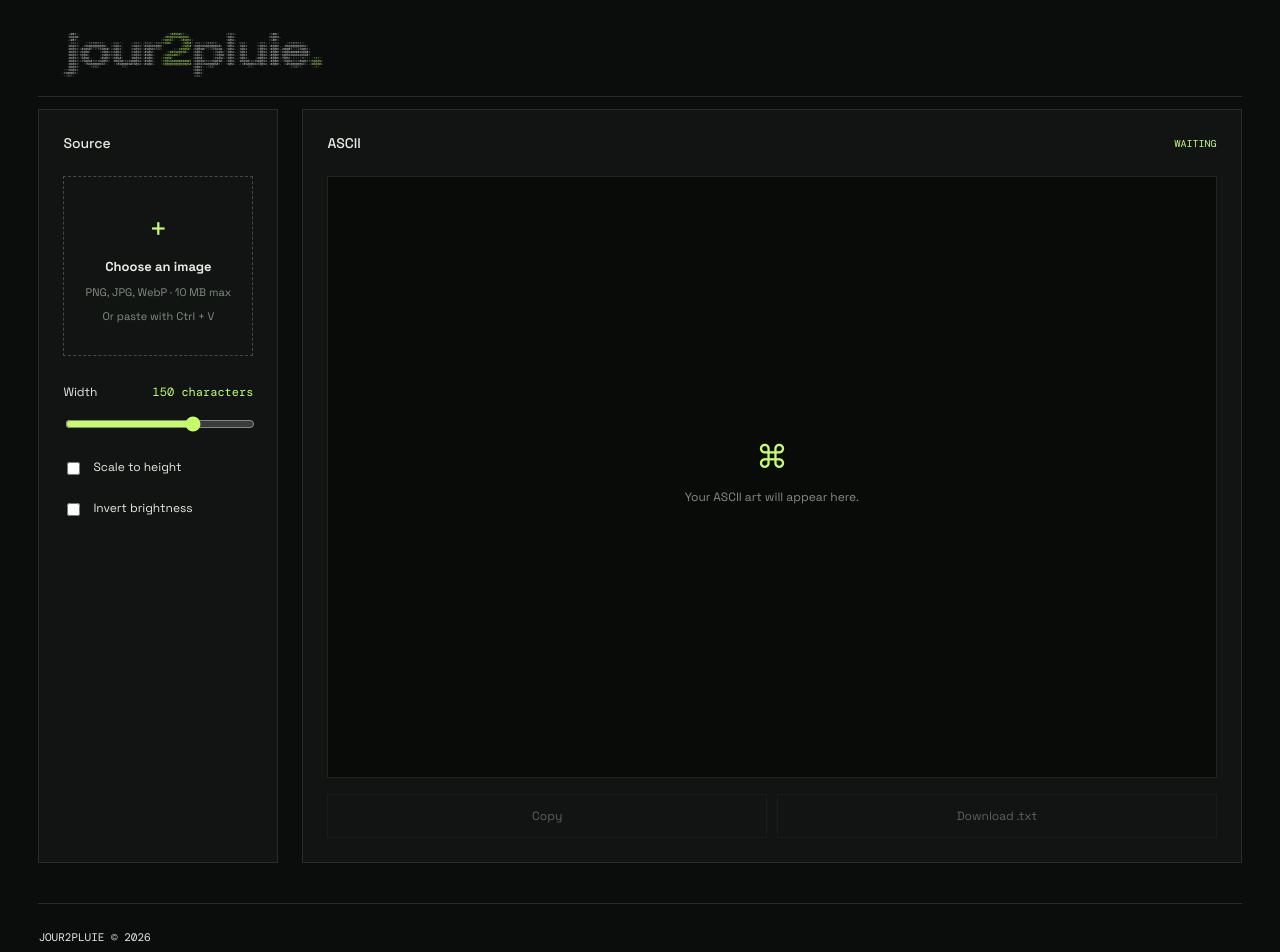
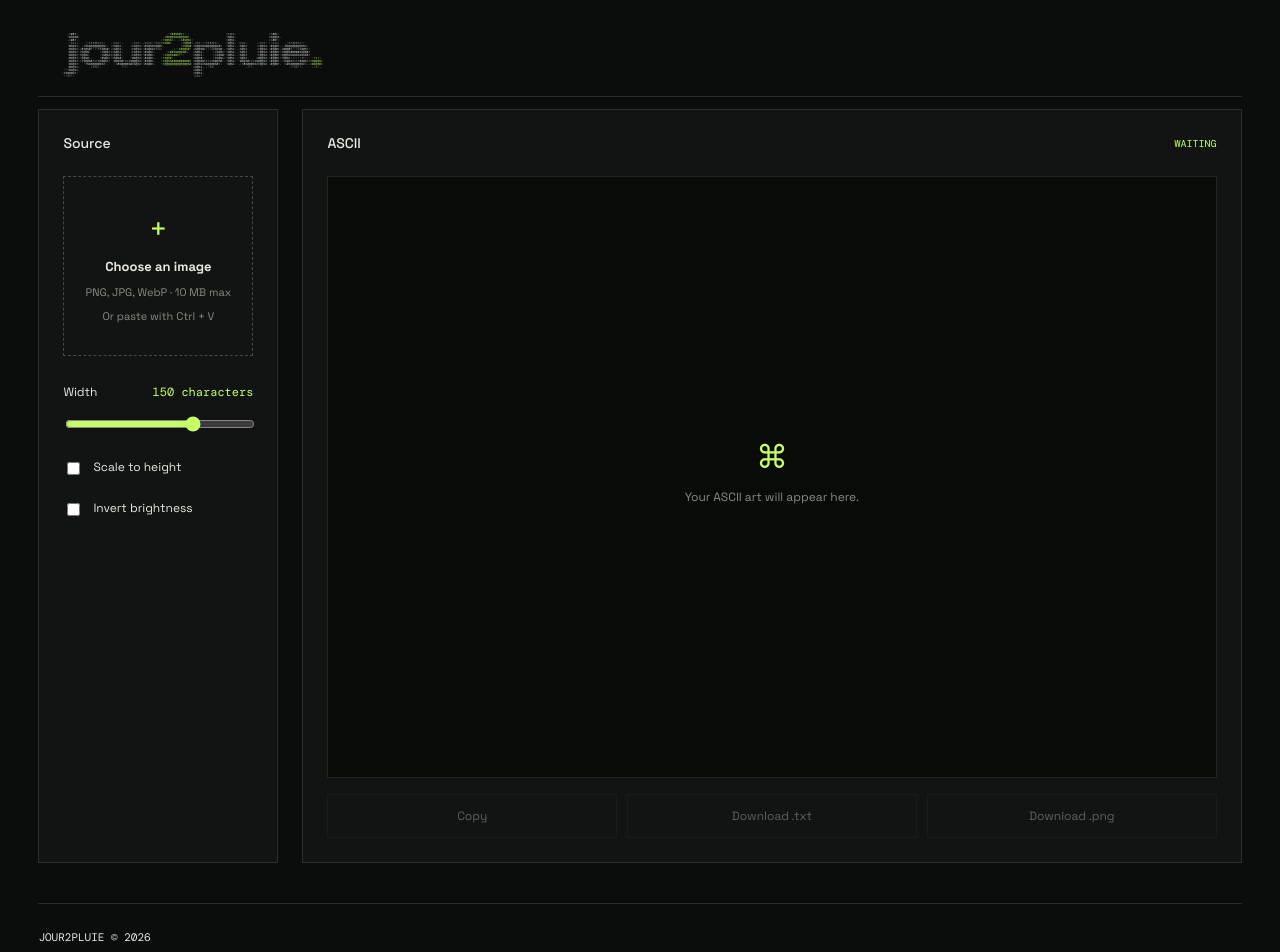
Before and after one commit to theopopelin/jour2pluie, a Vue app: page / in a window 1280 px wide. Shown: the top 952 px of the page. Built offline with nearby package versions, Linux system fonts and the light colour scheme.

Commit message:
export moved to composable and added png export

```diff
--- a/src/components/Main.vue
+++ b/src/components/Main.vue
@@ -3,6 +3,7 @@ import { ref, watch } from "vue";
 import { imageToAscii } from "@/utils/imageToAscii.js";
 import { useImageLoader } from "@/composables/useImageLoader.js";
 import { useClipboard } from "@/composables/useClipboard.js";
+import { useAsciiExport } from "@/composables/useAsciiExport.js";
 import AsciiLogo from "@/components/AsciiLogo.vue";
 
 const {
@@ -15,10 +16,18 @@ const {
 useClipboard(loadImage);
 
 const ascii = ref("");
+const asciiContainer = ref(null);
+
 const scale = ref(150);
 const scaleMode = ref("width");
 const invert = ref(false);
-const copied = ref(false);
+
+const {
+  copied,
+  copyAscii,
+  downloadAscii,
+  downloadPng,
+} = useAsciiExport(ascii, asciiContainer, error);
 
 function generate() {
   if (!image.value) return;
@@ -47,36 +56,6 @@ function handleFile(event) {
   loadImage(file);
 
   event.target.value = "";
-}
-
-async function copyAscii() {
-  try {
-    await navigator.clipboard.writeText(ascii.value);
-    copied.value = true;
-
-    setTimeout(() => {
-      copied.value = false;
-    }, 1500);
-  } catch {
-    error.value = "Unable to copy the ASCII output.";
-  }
-}
-
-function downloadAscii() {
-  if (!ascii.value) return;
-
-  const blob = new Blob([ascii.value], {
-    type: "text/plain;charset=utf-8",
-  });
-
-  const url = URL.createObjectURL(blob);
-  const link = document.createElement("a");
-
-  link.href = url;
-  link.download = "jour2pluie.txt";
-  link.click();
-
-  URL.revokeObjectURL(url);
 }
 </script>
 
@@ -147,7 +126,7 @@ function downloadAscii() {
           <span>{{ ascii ? "GENERATED" : "WAITING" }}</span>
         </div>
 
-        <div class="ascii-container">
+        <div ref="asciiContainer" class="ascii-container">
           <pre v-if="ascii">{{ ascii }}</pre>
 
           <div v-else class="empty">
@@ -170,6 +149,13 @@ function downloadAscii() {
           >
             Download .txt
           </button>
+
+          <button
+            :disabled="!ascii"
+            @click="downloadPng"
+          >
+            Download .png
+          </button>
         </div>
       </div>
     </section>
--- /dev/null
+++ b/src/composables/useAsciiExport.js
@@ -0,0 +1,154 @@
+import { ref, onBeforeUnmount } from "vue";
+
+export function useAsciiExport(ascii, asciiContainer, error) {
+  const copied = ref(false);
+
+  let copyTimeout = null;
+
+  function downloadFile(blob, filename) {
+    const url = URL.createObjectURL(blob);
+    const link = document.createElement("a");
+
+    link.href = url;
+    link.download = filename;
+    link.click();
+
+    setTimeout(() => {
+      URL.revokeObjectURL(url);
+    }, 1000);
+  }
+
+  async function copyAscii() {
+    if (!ascii.value) return;
+
+    try {
+      await navigator.clipboard.writeText(ascii.value);
+
+      copied.value = true;
+
+      clearTimeout(copyTimeout);
+
+      copyTimeout = setTimeout(() => {
+        copied.value = false;
+      }, 1500);
+    } catch {
+      error.value = "Unable to copy the ASCII output.";
+    }
+  }
+
+  function downloadAscii() {
+    if (!ascii.value) return;
+
+    const blob = new Blob([ascii.value], {
+      type: "text/plain;charset=utf-8",
+    });
+
+    downloadFile(blob, "jour2pluie.txt");
+  }
+
+  async function downloadPng() {
+    if (!ascii.value) return;
+
+    try {
+      await document.fonts.ready;
+
+      const container = asciiContainer.value;
+      const pre = container?.querySelector("pre");
+
+      if (!container || !pre) {
+        throw new Error("Unable to find the ASCII output.");
+      }
+
+      const style = getComputedStyle(pre);
+      const containerStyle = getComputedStyle(container);
+
+      const lines = ascii.value.split("\n");
+
+      const paddingLeft = parseFloat(style.paddingLeft);
+      const paddingRight = parseFloat(style.paddingRight);
+      const paddingTop = parseFloat(style.paddingTop);
+      const paddingBottom = parseFloat(style.paddingBottom);
+
+      const lineHeight = parseFloat(style.lineHeight);
+
+      // Measure the width of one monospace character.
+      const measureCanvas = document.createElement("canvas");
+      const measureContext = measureCanvas.getContext("2d");
+
+      if (!measureContext) {
+        throw new Error("Unable to measure the font.");
+      }
+
+      measureContext.font = style.font;
+
+      const characterWidth = measureContext.measureText("M").width;
+
+      const maxCharacters = Math.max(
+        ...lines.map((line) => line.length)
+      );
+
+      const width = Math.ceil(
+        maxCharacters * characterWidth +
+        paddingLeft +
+        paddingRight
+      );
+
+      const height = Math.ceil(
+        lines.length * lineHeight +
+        paddingTop +
+        paddingBottom
+      );
+
+      const ratio = 2;
+
+      const canvas = document.createElement("canvas");
+      canvas.width = width * ratio;
+      canvas.height = height * ratio;
+
+      const context = canvas.getContext("2d");
+
+      if (!context) {
+        throw new Error("Unable to create canvas context.");
+      }
+
+      context.scale(ratio, ratio);
+
+      context.fillStyle = containerStyle.backgroundColor;
+      context.fillRect(0, 0, width, height);
+
+      context.fillStyle = style.color;
+      context.font = style.font;
+      context.textBaseline = "top";
+
+      lines.forEach((line, index) => {
+        context.fillText(
+          line,
+          paddingLeft,
+          paddingTop + index * lineHeight
+        );
+      });
+
+      canvas.toBlob((blob) => {
+        if (!blob) {
+          error.value = "Unable to generate the PNG.";
+          return;
+        }
+
+        downloadFile(blob, "jour2pluie.png");
+      }, "image/png");
+    } catch (err) {
+      error.value = err.message;
+    }
+  }
+
+  onBeforeUnmount(() => {
+    clearTimeout(copyTimeout);
+  });
+
+  return {
+    copied,
+    copyAscii,
+    downloadAscii,
+    downloadPng,
+  };
+}
```
